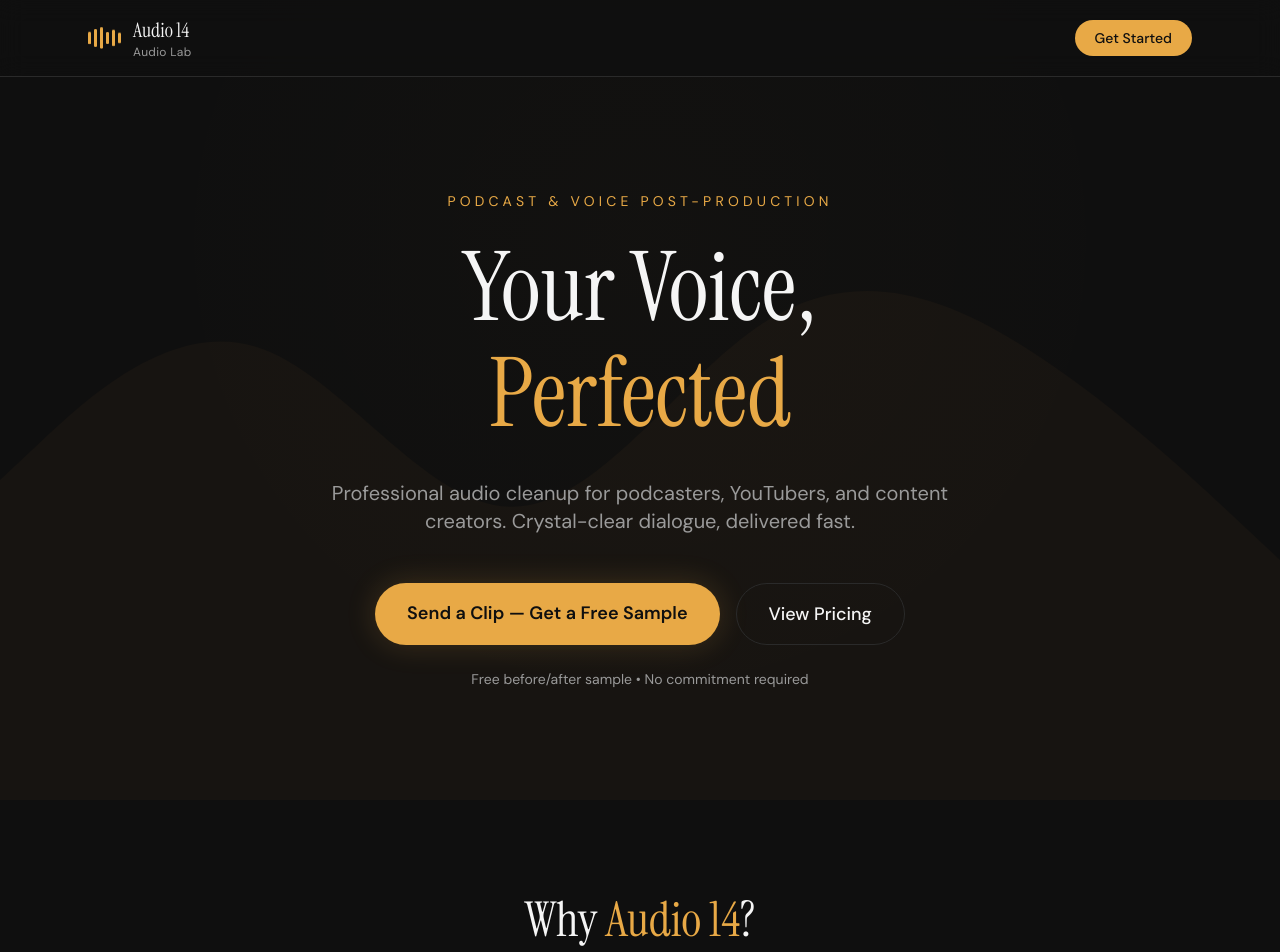
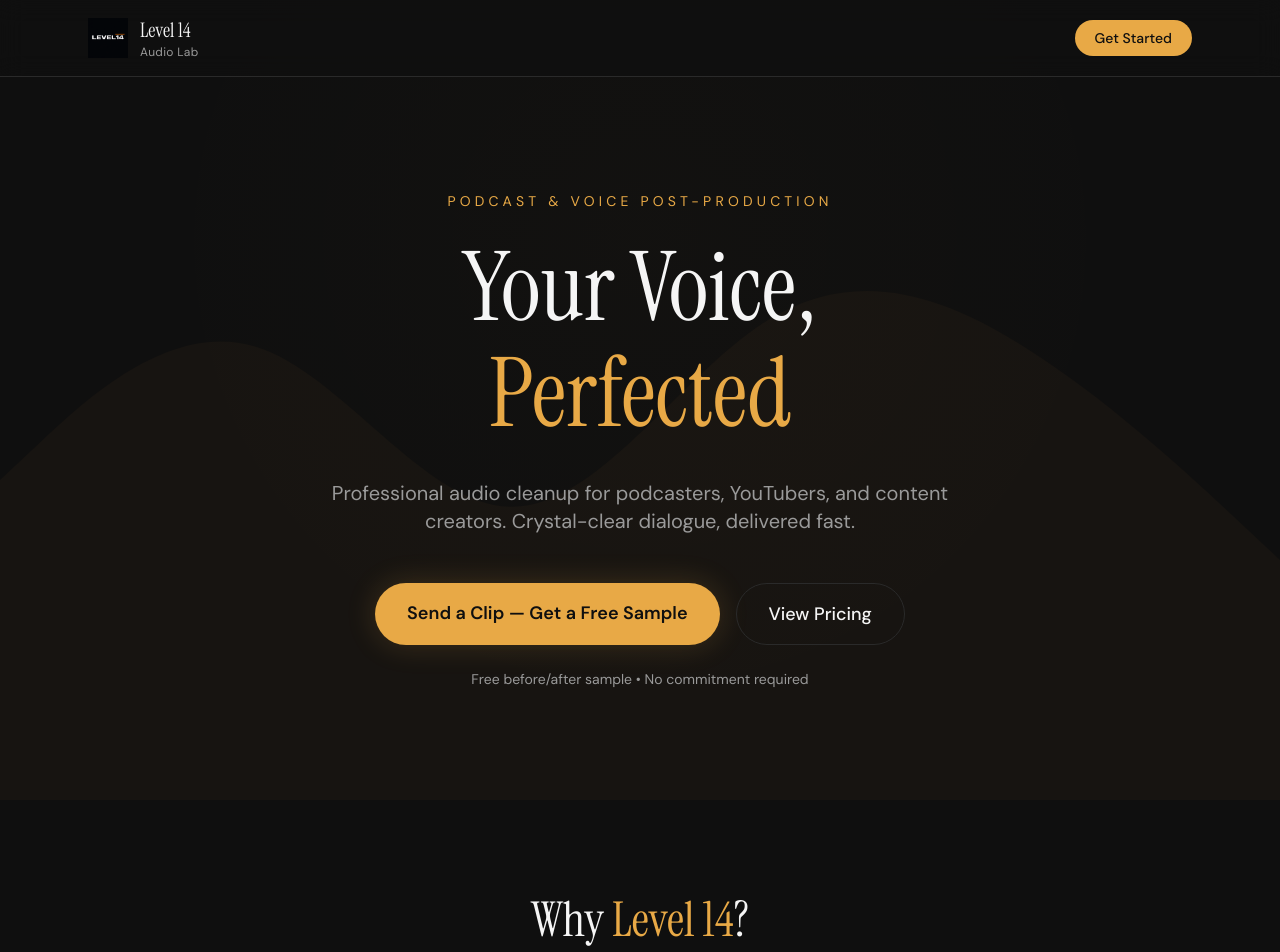
Before and after one commit to hn4go/Level14audio-1147, a React (Vite) app: page / in a window 1280 px wide. Shown: the top 952 px of the page. Built offline with nearby package versions, Linux system fonts and the light colour scheme.

Commit message:
Update branding from 'Audio 14' to 'Level 14' throughout the site (navba

```diff
--- a/src/web/pages/index.tsx
+++ b/src/web/pages/index.tsx
@@ -63,11 +63,13 @@ function Index() {
       <nav className="font-body fixed top-0 left-0 right-0 z-50 backdrop-blur-md border-b" style={{ background: `${colors.bg}ee`, borderColor: colors.border }}>
         <div className="max-w-6xl mx-auto px-6 py-4 flex justify-between items-center">
           <div className="flex items-center gap-3">
-            <div className="audio-wave">
-              <span></span><span></span><span></span><span></span><span></span><span></span>
-            </div>
+            <img
+              src="./level-14-logo.png"
+              alt="Level 14"
+              className="h-10 w-auto"
+            />
             <div className="flex flex-col">
-              <span className="font-display text-xl">Audio 14</span>
+              <span className="font-display text-xl">Level 14</span>
               <span className="text-xs tracking-wide" style={{ color: colors.textMuted }}>Audio Lab</span>
             </div>
           </div>
@@ -107,7 +109,7 @@ function Index() {
 
       {/* Footer */}
       <footer className="font-body py-8 text-center text-sm border-t" style={{ borderColor: colors.border, color: colors.textMuted }}>
-        <p>© {new Date().getFullYear()} Audio 14 — Audio Lab. All rights reserved.</p>
+        <p>© {new Date().getFullYear()} Level 14 — Audio Lab. All rights reserved.</p>
       </footer>
     </div>
   );
@@ -173,7 +175,7 @@ function ValueSection() {
     <section className="py-24 relative">
       <div className="max-w-6xl mx-auto px-6">
         <h2 className="font-display text-4xl md:text-5xl text-center mb-4">
-          Why <span style={{ color: colors.accent }}>Audio 14</span>?
+          Why <span style={{ color: colors.accent }}>Level 14</span>?
         </h2>
         <p className="font-body text-center mb-16 max-w-xl mx-auto" style={{ color: colors.textMuted }}>
           Professional results without the agency overhead
```
Also changed, not shown: tasks.json (+1 -1 lines), public/level-14-logo-g5yYfEDEa_sCeJDHsDEDI.png (added), public/level-14-logo.png (added).
